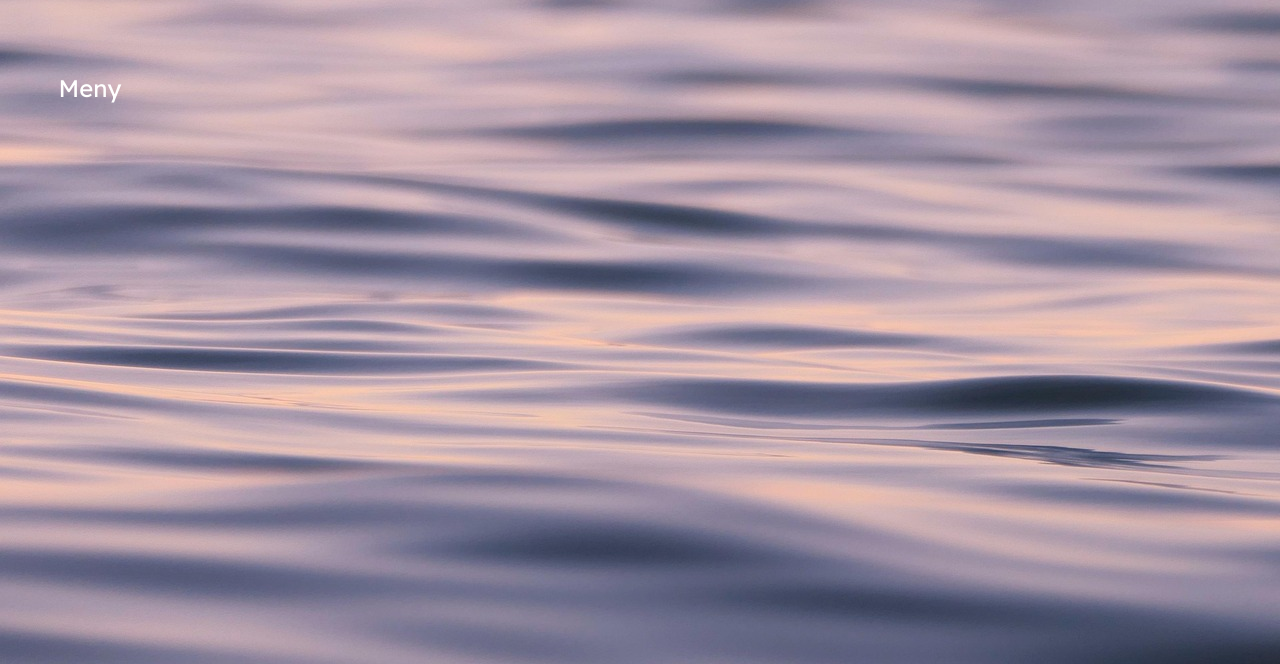
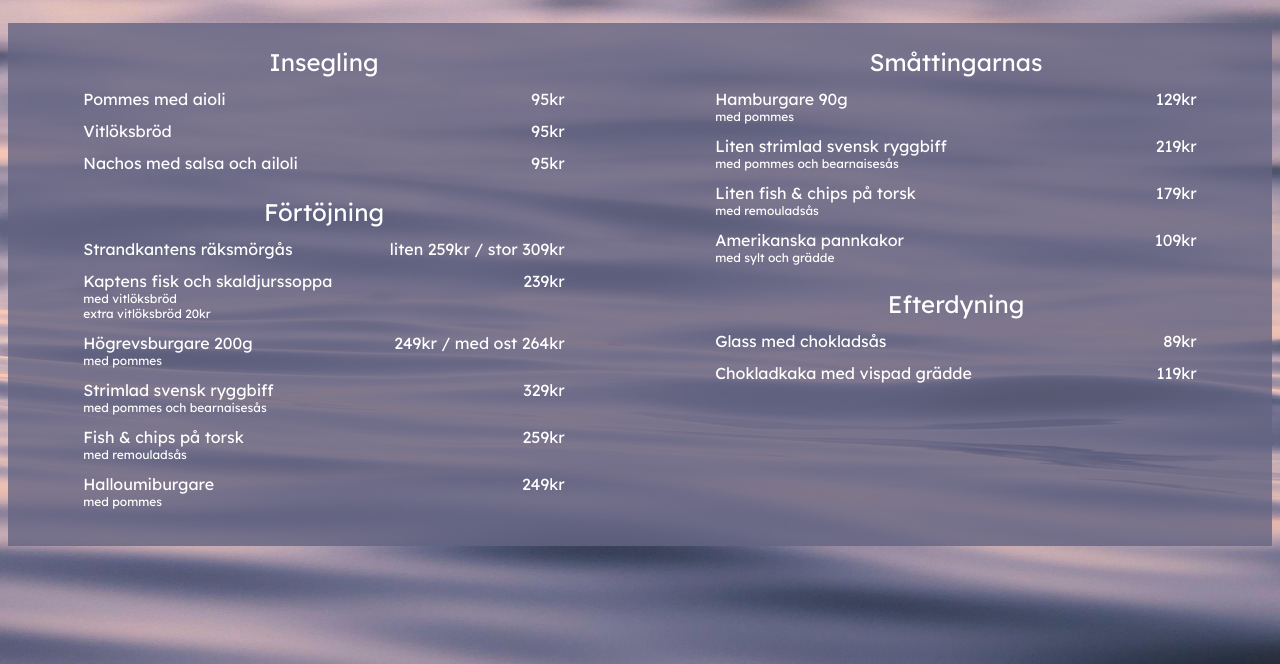
Before and after one commit to LisaStur/strandkant, a plain HTML site: page menu.html in a window 1280 px wide. Shown: the part 136-800 px from the top of the page. Drawn offline with Linux system fonts and the light colour scheme; a web font is replaced by a local one.

Commit message:
Menu added

```diff
--- a/menu.html
+++ b/menu.html
@@ -21,6 +21,122 @@
         <li><a href="contact.html">Kontakt</a></li>
       </ul>
     </section>
-    <h2>Meny</h2>
+    <section></section>
+    <section class="menu-section">
+      <section class="big-screen">
+        <h2>Insegling</h2>
+        <section class="menu-entry">
+          <p>Pommes med aioli</p>
+          <section class="price"><p>95kr</p></section>
+        </section>
+        <section class="menu-entry">
+          <p>Vitlöksbröd</p>
+          <section class="price"><p>95kr</p></section>
+        </section>
+        <section class="menu-entry">
+          <p>Nachos med salsa och ailoli</p>
+          <section class="price"><p>95kr</p></section>
+        </section>
+        <h2>Förtöjning</h2>
+        <section class="menu-entry">
+          <p>Strandkantens räksmörgås</p>
+          <section class="price"><p>liten 259kr / stor 309kr</p></section>
+        </section>
+        <section class="menu-entry">
+          <section class="with-detail">
+            <p>Kaptens fisk och skaldjurssoppa</p>
+            <section class="menu-detail">
+              <p>med vitlöksbröd</p>
+              <p>extra vitlöksbröd 20kr</p>
+            </section>
+          </section>
+          <section class="price"><p>239kr</p></section>
+        </section>
+        <section class="menu-entry">
+          <section class="with-detail">
+            <p>Högrevsburgare 200g</p>
+            <section class="menu-detail">
+              <p>med pommes</p>
+            </section>
+          </section>
+          <section class="price"><p>249kr / med ost 264kr</p></section>
+        </section>
+        <section class="menu-entry">
+          <section class="with-detail">
+            <p>Strimlad svensk ryggbiff</p>
+            <section class="menu-detail">
+              <p>med pommes och bearnaisesås</p>
+            </section>
+          </section>
+          <section class="price"><p>329kr</p></section>
+        </section>
+        <section class="menu-entry">
+          <section class="with-detail">
+            <p>Fish &amp; chips på torsk</p>
+            <section class="menu-detail">
+              <p>med remouladsås</p>
+            </section>
+          </section>
+          <section class="price"><p>259kr</p></section>
+        </section>
+        <section class="menu-entry">
+          <section class="with-detail">
+            <p>Halloumiburgare</p>
+            <section class="menu-detail">
+              <p>med pommes</p>
+            </section>
+          </section>
+          <section class="price"><p>249kr</p></section>
+        </section>
+      </section>
+      <section class="big-screen">
+        <h2>Småttingarnas</h2>
+        <section class="menu-entry">
+          <section class="with-detail">
+            <p>Hamburgare 90g</p>
+            <section class="menu-detail">
+              <p>med pommes</p>
+            </section>
+          </section>
+          <section class="price"><p>129kr</p></section>
+        </section>
+        <section class="menu-entry">
+          <section class="with-detail">
+            <p>Liten strimlad svensk ryggbiff</p>
+            <section class="menu-detail">
+              <p>med pommes och bearnaisesås</p>
+            </section>
+          </section>
+          <section class="price"><p>219kr</p></section>
+        </section>
+        <section class="menu-entry">
+          <section class="with-detail">
+            <p>Liten fish &amp; chips på torsk</p>
+            <section class="menu-detail">
+              <p>med remouladsås</p>
+            </section>
+          </section>
+          <section class="price"><p>179kr</p></section>
+        </section>
+        <section class="menu-entry">
+          <section class="with-detail">
+            <p>Amerikanska pannkakor</p>
+            <section class="menu-detail">
+              <p>med sylt och grädde</p>
+            </section>
+          </section>
+          <section class="price"><p>109kr</p></section>
+        </section>
+        <h2>Efterdyning</h2>
+        <section class="menu-entry">
+          <p>Glass med chokladsås</p>
+          <section class="price"><p>89kr</p></section>
+        </section>
+        <section class="menu-entry">
+          <p>Chokladkaka med vispad grädde</p>
+          <section class="price"><p>119kr</p></section>
+        </section>
+      </section>
+    </section>
   </body>
 </html>
--- a/stylesheet.css
+++ b/stylesheet.css
@@ -14,7 +14,7 @@ h1 {
   margin-block-end: 0;
 }
 
-h2 {
+.main-section h2 {
   font-family: "Lexend Deca", sans-serif;
   font-weight: normal;
   color: white;
@@ -22,11 +22,25 @@ h2 {
   margin: 4% 0 0 4%;
 }
 
+.menu-section h2 {
+  color: white;
+  font-family: "Lexend Deca", sans-serif;
+  font-weight: normal;
+  font-size: 24px;
+  text-align: center;
+  padding-top: 24px;
+  margin-block-start: 0;
+  margin-block-end: 0;
+}
+
 p {
   font-family: "Lexend Deca", sans-serif;
   color: white;
   font-size: 18px;
   margin-block-start: 0;
+}
+
+.main-section p {
   margin: 2% 4%;
 }
 
@@ -47,6 +61,7 @@ li {
   justify-content: space-evenly;
   padding: 2% 5%;
 }
+
 .logo-and-title {
   display: flex;
   align-items: center;
@@ -68,7 +83,88 @@ li {
 .with-fb-map {
   display: flex;
 }
+
 .main-section {
   display: flex;
   flex-direction: column;
+  background-color: rgba(100, 100, 130, 0.8);
 }
+
+.main-section a {
+  color: white;
+}
+
+.map {
+  padding: 20px;
+  background-color: rgba(100, 100, 130, 0.8);
+}
+
+.menu-section {
+  display: flex;
+  flex-direction: column;
+  background-color: rgba(100, 100, 130, 0.8);
+}
+
+.big-screen {
+  display: flex;
+  flex-direction: column;
+}
+
+.menu-entry {
+  display: flex;
+  flex-direction: row;
+  justify-content: space-between;
+  padding: 12px 12px 0 12px;
+}
+
+.menu-entry p {
+  color: white;
+  font-family: "Lexend Deca", sans-serif;
+  font-size: 14px;
+  margin-block-start: 0;
+  margin-block-end: 0;
+}
+
+.price {
+  text-align: end;
+}
+
+.with-detail {
+  display: flex;
+  flex-direction: column;
+}
+
+.menu-detail p {
+  color: white;
+  font-family: "Lexend Deca", sans-serif;
+  font-size: 10px;
+}
+
+@media (min-width: 668px) {
+  .menu-section {
+    justify-content: space-between;
+    width: 70%;
+    padding: 0 15%;
+  }
+  .menu-entry p {
+    font-size: 16px;
+  }
+
+  .menu-detail p {
+    font-size: 12px;
+  }
+}
+
+@media (min-width: 1024px) {
+  .menu-section {
+    flex-direction: row;
+    justify-content: space-between;
+    width: 100%;
+    padding: 0;
+  }
+
+  .big-screen {
+    width: 45%;
+    padding: 0 5% 3% 5%;
+  }
+}
```
Also changed, not shown: contact.html (+1 -1 lines), index.html (+1 -0 lines).
